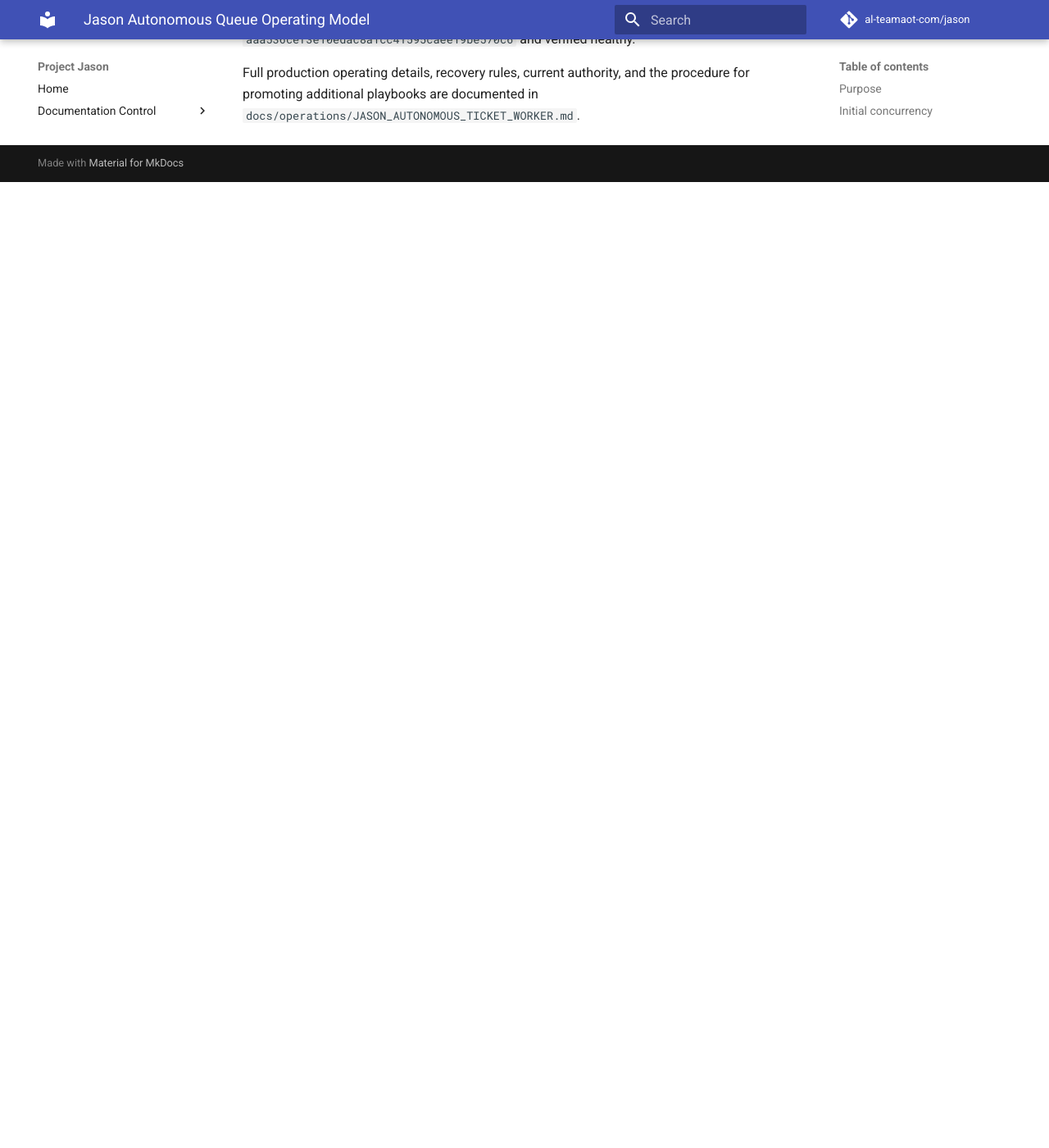
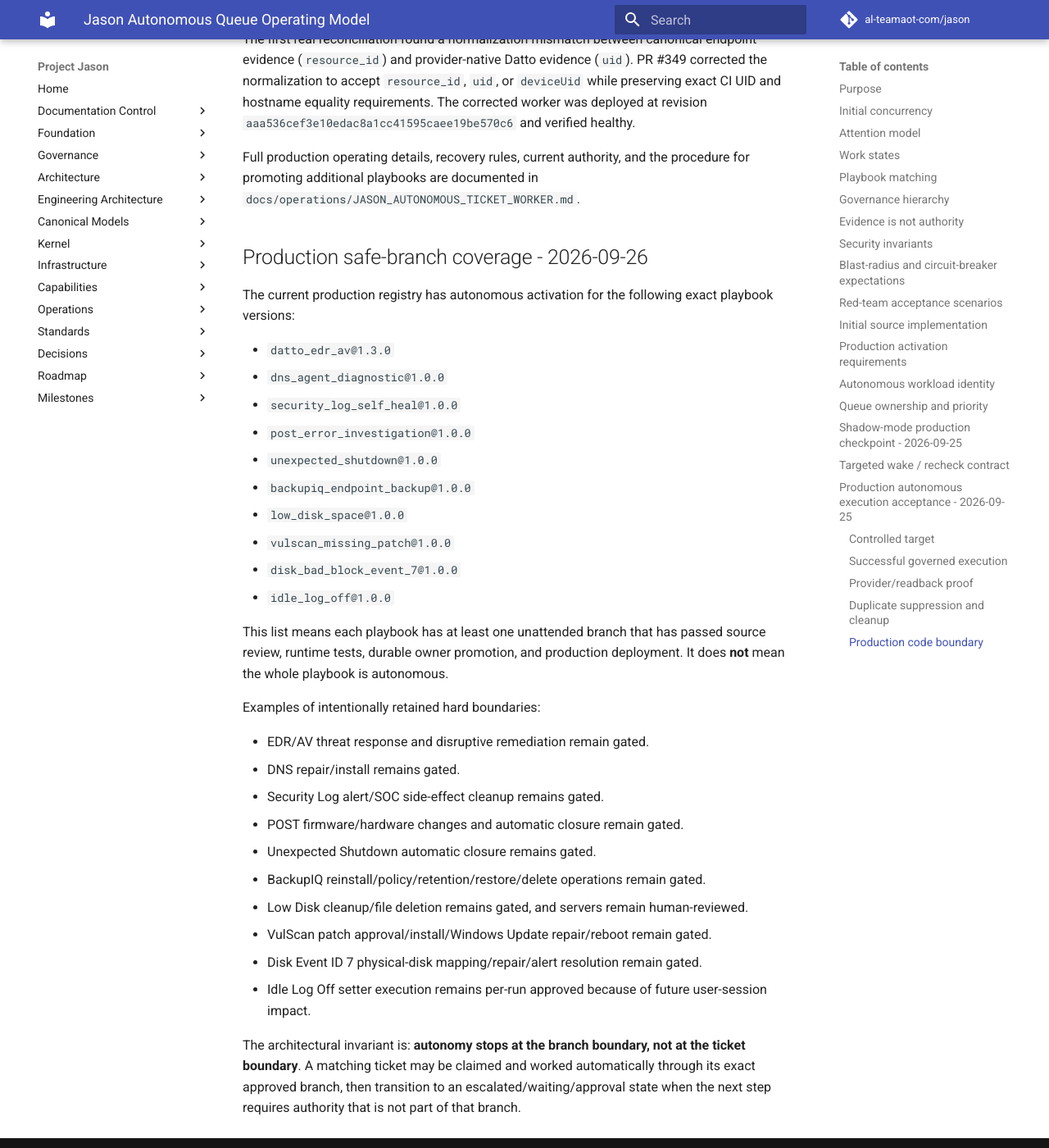
Before and after one commit to al-teamaot-com/jason, an MkDocs documentation site: the page built from docs/architecture/JASON_AUTONOMOUS_QUEUE_OPERATING_MODEL.md, in a window 1280 px wide and 1400 px high, scrolled down 11681 px. Shown: the whole window at 82% size. Built offline with MkDocs 1.6.1 and Material for MkDocs 9.7.7, drawn with Linux system fonts in a browser that asks for light colours; comment, search, counter and statistics services are not loaded; before the commit the page ends 11903 px from its top, so only the background shows below that; some of the changed text lies outside the part shown.

Commit message:
docs: update autonomous queue operating model status

```diff
--- a/docs/architecture/JASON_AUTONOMOUS_QUEUE_OPERATING_MODEL.md
+++ b/docs/architecture/JASON_AUTONOMOUS_QUEUE_OPERATING_MODEL.md
@@ -170,7 +170,7 @@
 9. run a controlled Autotask acceptance pilot;
 10. only then enable unattended queue processing.
 
-As of 2026-09-25, items 1-10 have been completed for the first operational playbook. `datto_edr_av@1.3.0` has a separate durable owner promotion for its health-only branch and the production worker is enabled. Every additional playbook/version remains independently gated and must complete the same promotion, acceptance, and monitoring process before unattended mutation.
+As of 2026-09-26, items 1-10 have been completed for the current production autonomous operating model. All ten production playbooks presently registered have a separately promoted safe branch. Each version remains independently gated, and autonomy is branch-specific rather than blanket playbook authority. A promoted diagnostic branch does not authorize a remediation, disruptive, cleanup, closure, or client-facing branch that is not explicitly included in that playbook's production scope.
 
 ## Autonomous workload identity
 
@@ -196,7 +196,7 @@
 - The current queue includes recognized shadow playbooks for Datto EDR/AV, Security Log Self-Heal, DNS Agent, VulScan Missing Patch, BackupIQ, and Unexpected Shutdown.
 - Active Jason tickets for POST errors, Idle Log Off, and Low Disk Space do not yet have complete registered playbook source coverage in this branch. Idle Log Off hardening is tracked by #245; the Low Disk Space execution-plan blocker is tracked by #261.
 - Other queues contain human-assigned work, unassigned work, and tickets carrying the same opaque Autotask resource ID seen on Jason-owned tickets. Because Autotask Resources is not yet a governed readable resource, Jason does not infer that opaque ID is itself Jason.
-- The shadow checkpoint originally had no operational playbook promotion. Later on 2026-09-25, the EDR/AV health-only branch was separately promoted as `datto_edr_av@1.3.0` under promotion `pbauto_d754251d9ae140fe9a3fa11b090eaf49`; other playbooks remain shadow-only until separately promoted.
+- The shadow checkpoint originally had no operational playbook promotion. The EDR/AV health-only branch was separately promoted on 2026-09-25. On 2026-09-26, the remaining production playbooks received bounded safe-branch implementations, validation, durable promotions, and production deployment. The current registry therefore has no shadow-only playbooks among this ten-playbook production set, while unsafe/remediation sub-branches remain separately gated.
 
 This checkpoint proves queue discovery and classification behavior without granting execution authority.
 
@@ -319,7 +319,7 @@
 9. red-team acceptance;
 10. explicit suspension/revocation behavior.
 
-The production model is therefore **per-playbook testing and promotion**, not generic autonomy enablement. The first such operational promotion is recorded below; additional playbooks remain separately gated.
+The production model is therefore **per-playbook-version and per-safe-branch testing and promotion**, not generic autonomy enablement. The current ten production playbooks all have a promoted safe branch, but each retains explicit non-autonomous boundaries where remediation, disruptive action, automatic closure, or another higher-risk capability has not been accepted.
 
 ## Production worker activation - 2026-09-25
 
@@ -328,3 +328,36 @@
 The first real reconciliation found a normalization mismatch between canonical endpoint evidence (`resource_id`) and provider-native Datto evidence (`uid`). PR #349 corrected the normalization to accept `resource_id`, `uid`, or `deviceUid` while preserving exact CI UID and hostname equality requirements. The corrected worker was deployed at revision `aaa536cef3e10edac8a1cc41595caee19be570c6` and verified healthy.
 
 Full production operating details, recovery rules, current authority, and the procedure for promoting additional playbooks are documented in `docs/operations/JASON_AUTONOMOUS_TICKET_WORKER.md`.
+
+
+## Production safe-branch coverage - 2026-09-26
+
+The current production registry has autonomous activation for the following exact playbook versions:
+
+- `datto_edr_av@1.3.0`
+- `dns_agent_diagnostic@1.0.0`
+- `security_log_self_heal@1.0.0`
+- `post_error_investigation@1.0.0`
+- `unexpected_shutdown@1.0.0`
+- `backupiq_endpoint_backup@1.0.0`
+- `low_disk_space@1.0.0`
+- `vulscan_missing_patch@1.0.0`
+- `disk_bad_block_event_7@1.0.0`
+- `idle_log_off@1.0.0`
+
+This list means each playbook has at least one unattended branch that has passed source review, runtime tests, durable owner promotion, and production deployment. It does **not** mean the whole playbook is autonomous.
+
+Examples of intentionally retained hard boundaries:
+
+- EDR/AV threat response and disruptive remediation remain gated.
+- DNS repair/install remains gated.
+- Security Log alert/SOC side-effect cleanup remains gated.
+- POST firmware/hardware changes and automatic closure remain gated.
+- Unexpected Shutdown automatic closure remains gated.
+- BackupIQ reinstall/policy/retention/restore/delete operations remain gated.
+- Low Disk cleanup/file deletion remains gated, and servers remain human-reviewed.
+- VulScan patch approval/install/Windows Update repair/reboot remain gated.
+- Disk Event ID 7 physical-disk mapping/repair/alert resolution remain gated.
+- Idle Log Off setter execution remains per-run approved because of future user-session impact.
+
+The architectural invariant is: **autonomy stops at the branch boundary, not at the ticket boundary**. A matching ticket may be claimed and worked automatically through its exact approved branch, then transition to an escalated/waiting/approval state when the next step requires authority that is not part of that branch.
```
